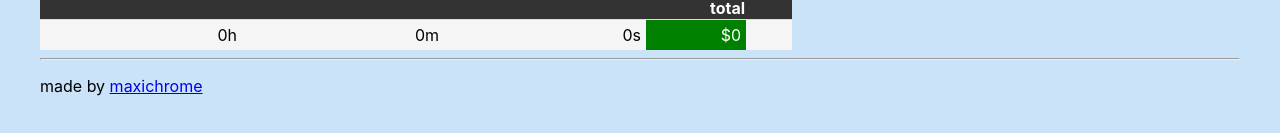
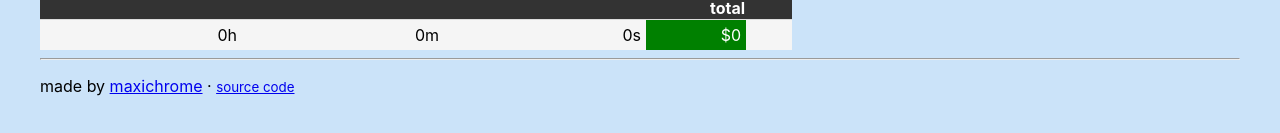
Before and after one commit to maxichrome/timebill, a Next.js app: page / in a window 1280 px wide. Shown: the part 257-390 px from the top of the page. Built offline with nearby package versions, Linux system fonts and the light colour scheme.

Commit message:
add github link + fix personal site target

```diff
--- a/pages/index.js
+++ b/pages/index.js
@@ -240,9 +240,19 @@ export default function HomePage() {
 				<hr />
 				<p>
 					made by{" "}
-					<a href="https://maxichrome.dev" target="blank">
+					<a href="https://maxichrome.dev" target="_blank" rel="noreferrer">
 						maxichrome
-					</a>
+					</a>{" "}
+					&middot;{" "}
+					<small>
+						<a
+							href="https://github.com/maxichrome/bill"
+							target="_blank"
+							rel="noreferrer"
+						>
+							source code
+						</a>
+					</small>
 				</p>
 			</footer>
 		</div>
```
